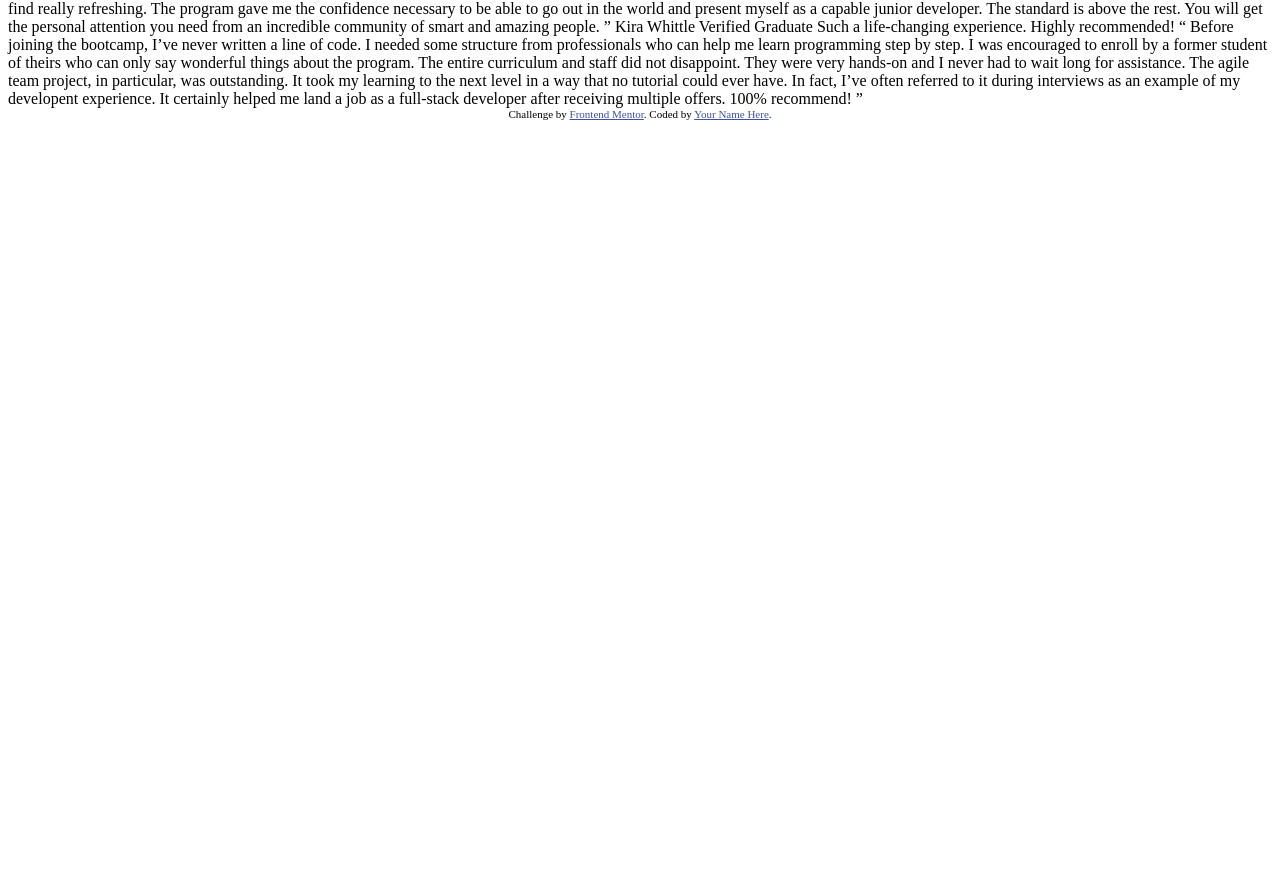
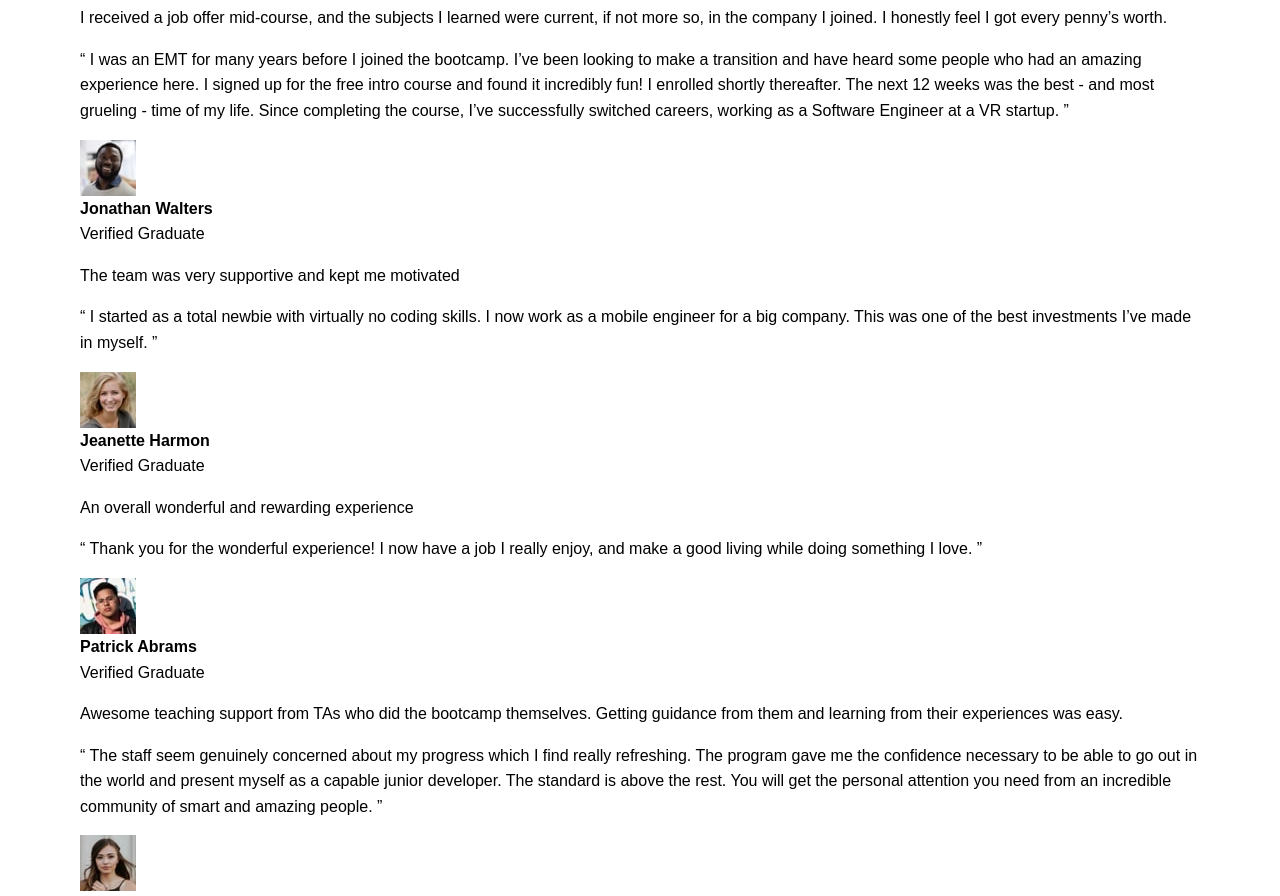
Before and after one commit to macsigner/webpro-exercise-testimonials-grid-section, a plain HTML site: page index.html in a window 1280 px wide. Shown: the part 134-1030 px from the top of the page. Before the commit the page ends 800 px from the top, so only its background shows below. Drawn offline with Linux system fonts and the light colour scheme.

Commit message:
Add basic markup

```diff
--- a/index.html
+++ b/index.html
@@ -6,78 +6,109 @@
     <!-- displays site properly based on user's device -->
 
     <link rel="icon" type="image/png" sizes="32x32" href="./images/favicon-32x32.png">
+    <link rel="stylesheet" href="assets/libs/normalize/normalize.css">
+    <link rel="stylesheet" href="assets/css/style.css">
 
     <title>Frontend Mentor | [Challenge Name Here]</title>
-
-    <!-- Feel free to remove these styles or customise in your own stylesheet 👍 -->
-    <style>
-        .attribution {
-            font-size: 11px;
-            text-align: center;
-        }
-
-        .attribution a {
-            color: hsl(228, 45%, 44%);
-        }
-    </style>
 </head>
 <body>
-Daniel Clifford
-Verified Graduate
+<main class="base-width">
+    <section>
+        <article>
+            <header>
+                <figure>
+                    <img src="images/image-daniel.jpg" alt="Portrait Daniel Clifford" width="56" height="56">
+                    <figcaption>
+                        <strong>Daniel Clifford</strong> <br>
+                        Verified Graduate
+                    </figcaption>
+                </figure>
+            </header>
+            <blockquote>
+                <p>I received a job offer mid-course, and the subjects I learned were current, if not more so, in the
+                    company I joined. I honestly feel I got every penny’s worth.</p>
 
-I received a job offer mid-course, and the subjects I learned were current, if not more so,
-in the company I joined. I honestly feel I got every penny’s worth.
+                <p>“ I was an EMT for many years before I joined the bootcamp. I’ve been looking to make a transition
+                    and have heard some people who had an amazing experience here. I signed up for the free intro course
+                    and found it incredibly fun! I enrolled shortly thereafter. The next 12 weeks was the best - and
+                    most grueling - time of my life. Since completing the course, I’ve successfully switched careers,
+                    working as a Software Engineer at a VR startup. ”</p>
+            </blockquote>
+        </article>
+        <article>
+            <header>
+                <figure><img src="images/image-jonathan.jpg" alt="Portrait Jonathan Walters" width="56" height="56">
+                    <figcaption>
+                        <strong>Jonathan Walters</strong> <br>
+                        Verified Graduate
+                    </figcaption>
+                </figure>
+            </header>
+            <blockquote>
+                <p>The team was very supportive and kept me motivated</p>
 
-“ I was an EMT for many years before I joined the bootcamp. I’ve been looking to make a
-transition and have heard some people who had an amazing experience here. I signed up
-for the free intro course and found it incredibly fun! I enrolled shortly thereafter.
-The next 12 weeks was the best - and most grueling - time of my life. Since completing
-the course, I’ve successfully switched careers, working as a Software Engineer at a VR startup. ”
+                <p>“ I started as a total newbie with virtually no coding skills. I now work as a mobile engineer for a
+                    big company. This was one of the best investments I’ve made in myself. ”</p>
+            </blockquote>
+        </article>
+        <article>
+            <header>
+                <figure><img src="images/image-jeanette.jpg" alt="Portrait Jeanette Harmon" width="56" height="56">
+                    <figcaption>
+                        <strong>Jeanette Harmon</strong> <br>
+                        Verified Graduate
+                    </figcaption>
+                </figure>
+            </header>
+            <blockquote>
+                <p>An overall wonderful and rewarding experience</p>
 
-Jonathan Walters
-Verified Graduate
+                <p>“ Thank you for the wonderful experience! I now have a job I really enjoy, and make a good living
+                    while doing something I love. ”</p>
+            </blockquote>
+        </article>
+        <article>
+            <header>
+                <figure><img src="images/image-patrick.jpg" alt="Portrait Patrick Abrams" width="56" height="56">
+                    <figcaption>
+                        <strong>Patrick Abrams</strong> <br>
+                        Verified Graduate
+                    </figcaption>
+                </figure>
+            </header>
+            <blockquote>
+                <p>Awesome teaching support from TAs who did the bootcamp themselves. Getting guidance from them and
+                    learning from their experiences was easy.</p>
 
-The team was very supportive and kept me motivated
+                <p>“ The staff seem genuinely concerned about my progress which I find really refreshing. The program
+                    gave me the confidence necessary to be able to go out in the world and present myself as a capable
+                    junior developer. The standard is above the rest. You will get the personal attention you need from
+                    an incredible community of smart and amazing people. ”</p>
+            </blockquote>
+        </article>
+        <article>
+            <header>
+                <figure><img src="images/image-kira.jpg" alt="Portrait Kira Whittle" width="56" height="56">
+                    <figcaption>
+                        <strong>Kira Whittle</strong> <br>
+                        Verified Graduate
+                    </figcaption>
+                </figure>
+            </header>
+            <blockquote>
+                <p>Such a life-changing experience. Highly recommended!</p>
 
-“ I started as a total newbie with virtually no coding skills. I now work as a mobile engineer
-for a big company. This was one of the best investments I’ve made in myself. ”
-
-Jeanette Harmon
-Verified Graduate
-
-An overall wonderful and rewarding experience
-
-“ Thank you for the wonderful experience! I now have a job I really enjoy, and make a good living
-while doing something I love. ”
-
-Patrick Abrams
-Verified Graduate
-
-Awesome teaching support from TAs who did the bootcamp themselves. Getting guidance from them and
-learning from their experiences was easy.
-
-“ The staff seem genuinely concerned about my progress which I find really refreshing. The program
-gave me the confidence necessary to be able to go out in the world and present myself as a capable
-junior developer. The standard is above the rest. You will get the personal attention you need from
-an incredible community of smart and amazing people. ”
-
-Kira Whittle
-Verified Graduate
-
-Such a life-changing experience. Highly recommended!
-
-“ Before joining the bootcamp, I’ve never written a line of code. I needed some structure from
-professionals who can help me learn programming step by step. I was encouraged to enroll by a former
-student of theirs who can only say wonderful things about the program. The entire curriculum and staff
-did not disappoint. They were very hands-on and I never had to wait long for assistance. The agile team
-project, in particular, was outstanding. It took my learning to the next level in a way that no tutorial
-could ever have. In fact, I’ve often referred to it during interviews as an example of my developent
-experience. It certainly helped me land a job as a full-stack developer after receiving multiple offers.
-100% recommend! ”
-
-<div class="attribution">
-    Challenge by <a href="https://www.frontendmentor.io?ref=challenge" target="_blank">Frontend Mentor</a>.
-    Coded by <a href="#">Your Name Here</a>.
-</div>
+                <p>“ Before joining the bootcamp, I’ve never written a line of code. I needed some structure from
+                    professionals who can help me learn programming step by step. I was encouraged to enroll by a former
+                    student of theirs who can only say wonderful things about the program. The entire curriculum and
+                    staff did not disappoint. They were very hands-on and I never had to wait long for assistance. The
+                    agile team project, in particular, was outstanding. It took my learning to the next level in a way
+                    that no tutorial could ever have. In fact, I’ve often referred to it during interviews as an example
+                    of my developent experience. It certainly helped me land a job as a full-stack developer after
+                    receiving multiple offers. 100% recommend! ”</p>
+            </blockquote>
+        </article>
+    </section>
+</main>
 </body>
 </html>
```
